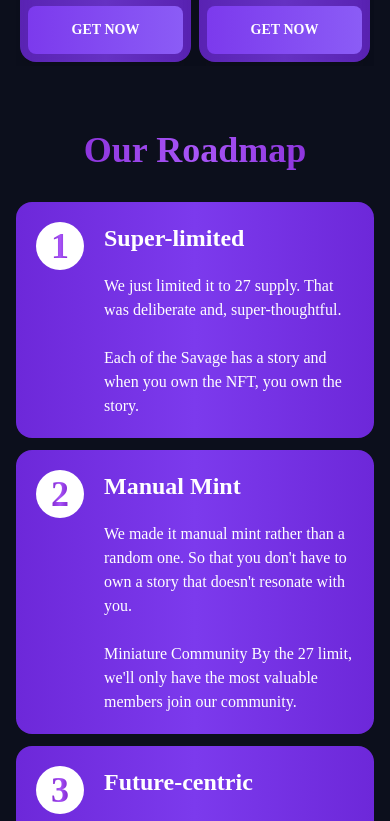
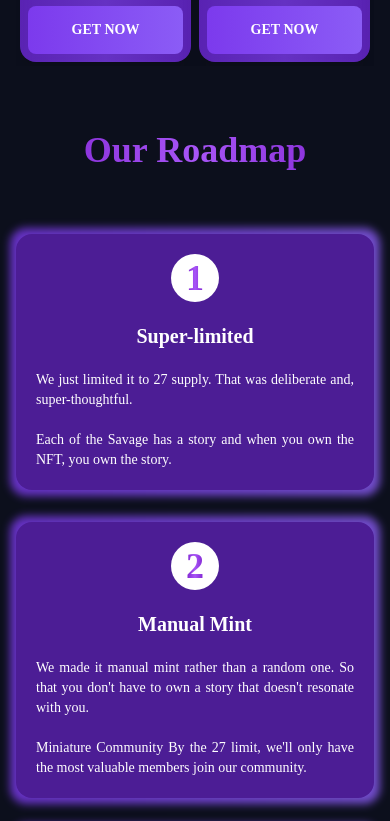
Before and after one commit to Mujahid-Developer/savage-gang, a React (Create React App) app: page / in a window 390 px wide. Shown: the part 1060-1881 px from the top of the page. Built offline with nearby package versions, Linux system fonts and the light colour scheme.

Commit message:
fix roadmap and meta data

```diff
--- a/public/index.html
+++ b/public/index.html
@@ -9,7 +9,9 @@
       name="description"
       content="Own the story of the Savage thay resonates with you Discover, collect and sell extraordinary NFTs."
     />
-    <meta property="og:image" content=”%PUBLIC_URL%/cover.png” />
+    <meta property="og:url" content="http://www.savagegang.xyz/" />
+    <meta property="og:title" content="Savage Homosapiens" />
+    <meta property="og:image" content=”https://i.ibb.co/pdWnPzf/cover.png” />
     <link rel="apple-touch-icon" href="%PUBLIC_URL%/savage-logo.png" />
     <!--
       manifest.json provides metadata used when your web app is installed on a
--- a/src/components/Faq.jsx
+++ b/src/components/Faq.jsx
@@ -35,9 +35,9 @@ const Faq = () => {
   ];
 
   return (
-    <div className="max-w-7xl mx-auto px-4 sm:px-6 lg:px-8 my-16">
+    <div className="max-w-7xl mx-auto px-4 sm:px-6 lg:px-8 my-24">
       <h1
-        className=" text-4xl font-bold text-transparent bg-clip-text bg-gradient-to-r from-violet-700 via-violet-500 to-violet-700 text-center mb-8"
+        className=" text-4xl font-bold text-transparent bg-clip-text bg-gradient-to-r from-violet-700 via-violet-500 to-violet-700 text-center mb-20"
         style={{ fontFamily: "Aldrich" }}
       >
         Sincerely Asked Questions
--- a/src/components/Roadmap.jsx
+++ b/src/components/Roadmap.jsx
@@ -12,34 +12,39 @@ const Roadmap = () => {
       mx-auto
       px-4
       sm:px-6
-      lg:px-8
-      my-16
-      min-h-screen"
+      lg:px-8"
       >
         <h1
-          className=" text-4xl font-bold text-transparent bg-clip-text bg-gradient-to-r from-purple-700 via-purple-500 to-purple-700 text-center my-8"
+          className=" text-4xl font-bold text-transparent bg-clip-text bg-gradient-to-r from-purple-700 via-purple-500 to-purple-700 text-center mt-16"
           style={{ fontFamily: "Aldrich" }}
         >
           Our Roadmap
         </h1>
+        <div className="flex flex-col md:flex-row justify-center items-center md:items-start gap-8 mb-32 mt-16">
           {roadmap.map(({ title, description, id }) => (
-          <div className="card p-5 bg-gradient-to-l from-violet-700 via-violet-600 to-violet-700 text-white w-full min-h-52 mb-3">
-            <div className="flex justify-start w-full gap-5">
+            <>
+              <div className=" relative group md:w-1/2 w-full">
+                <div class="absolute -inset-1.5 bg-gradient-to-r from-violet-600 to-violet-500 card blur-sm opacity-80 group-hover:opacity-100 transition duration-1000 group-hover:duration-200 animate-tilt"></div>
+                <div className="card p-5 bg-violet-900 text-center relative text-white min-h-52">
+                  <div className="flex flex-col justify-center items-center w-full gap-5">
                     <div className=" btn btn-disabled border-none bg-white btn-circle">
                       <h1 className="text-4xl text-transparent bg-clip-text bg-gradient-to-r from-purple-700 via-purple-500 to-purple-700">
                         {id}
                       </h1>
                     </div>
                     <div>
-                <h1 className="font-bold text-2xl mb-5">{title}</h1>
+                      <h1 className="font-bold text-xl mb-5">{title}</h1>
                       <h1
-                  className="font-thin"
+                        className="font-thin text-sm md:text-md text-justify"
                         dangerouslySetInnerHTML={{ __html: description }}
                       ></h1>
                     </div>
                   </div>
                 </div>
+              </div>
+            </>
           ))}
+        </div>
       </div>
     </>
   );
```
Lines whose indentation alone changed are shown as unchanged.
